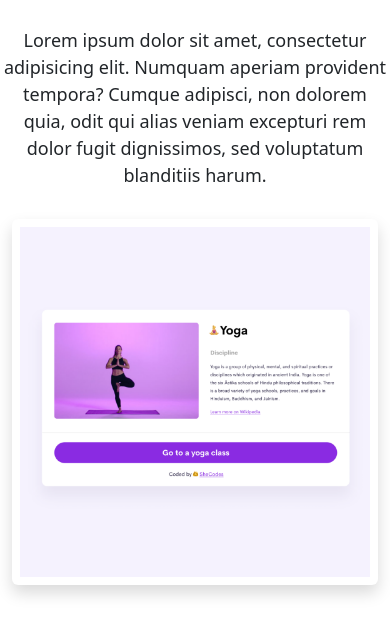
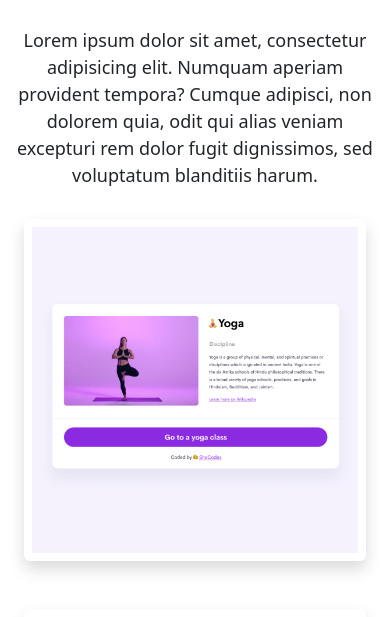
Before and after one commit to lida-skakun/Project, a plain HTML site: page about.html in a window 390 px wide. Shown: the part 227-844 px from the top of the page. Drawn offline with nearby package versions, Linux system fonts and the light colour scheme.

Commit message:
added spacing tp make responsive design

```diff
--- a/about.html
+++ b/about.html
@@ -69,13 +69,14 @@
         </div>
       </div>
     </nav>
+    <div class="container mb-5 pb-5">
       <h1>About me</h1>
       <h4 class="mb-4">Front-end developer from Kyiv, Ukraine</h4>
       <p class="about-me-paragraph text-center">
-      Lorem ipsum dolor sit amet, consectetur adipisicing elit. Numquam aperiam
-      provident tempora? Cumque adipisci, non dolorem quia, odit qui alias
-      veniam excepturi rem dolor fugit dignissimos, sed voluptatum blanditiis
-      harum.
+        Lorem ipsum dolor sit amet, consectetur adipisicing elit. Numquam
+        aperiam provident tempora? Cumque adipisci, non dolorem quia, odit qui
+        alias veniam excepturi rem dolor fugit dignissimos, sed voluptatum
+        blanditiis harum.
       </p>
       <div class="container">
         <div class="row">
@@ -114,5 +115,6 @@
           >kunska@gmail.com</a
         >
       </div>
+    </div>
   </body>
 </html>
```
Also changed, not shown: index.html (+1 -1 lines). Lines whose indentation alone changed are shown as unchanged.
